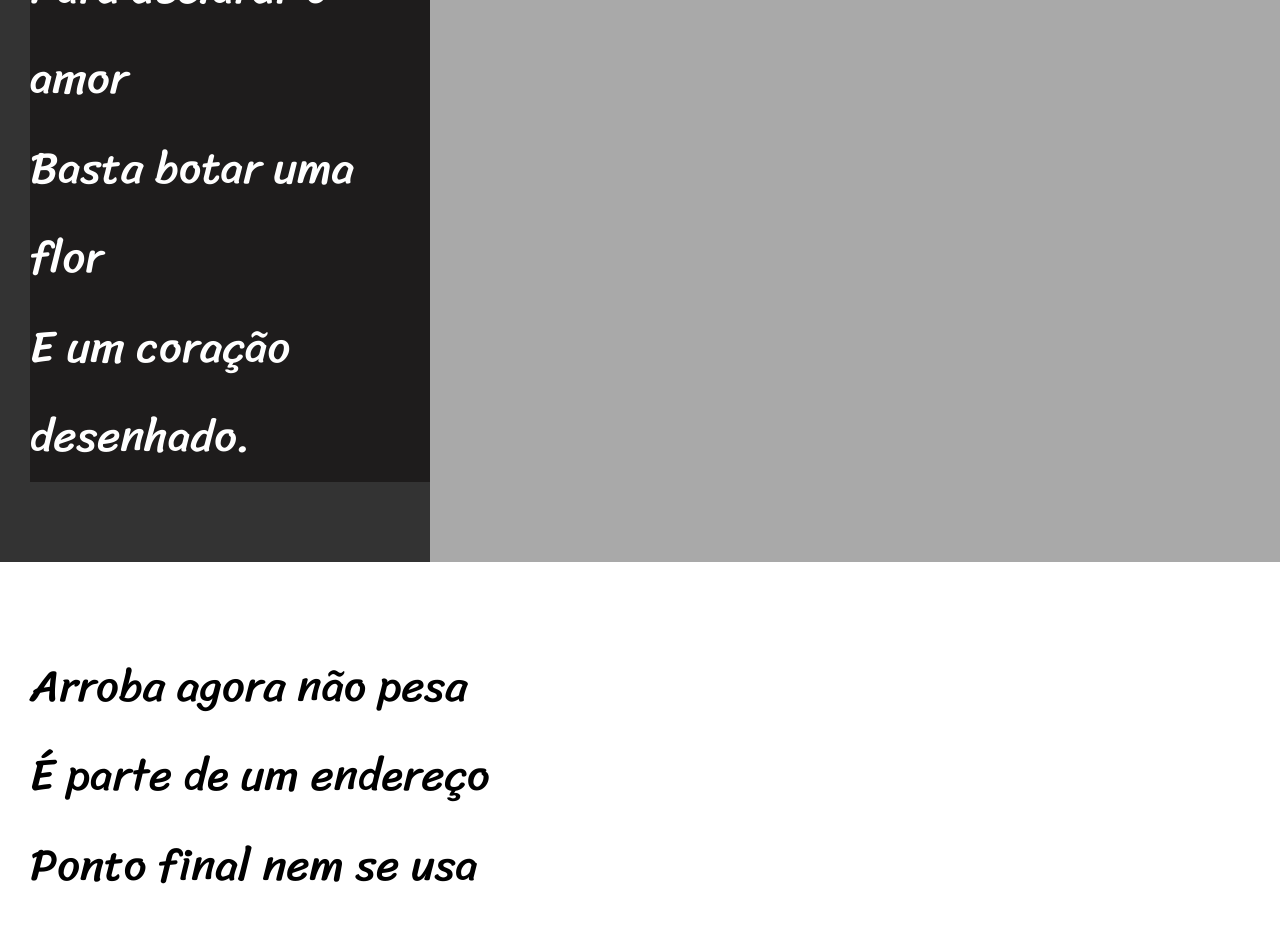
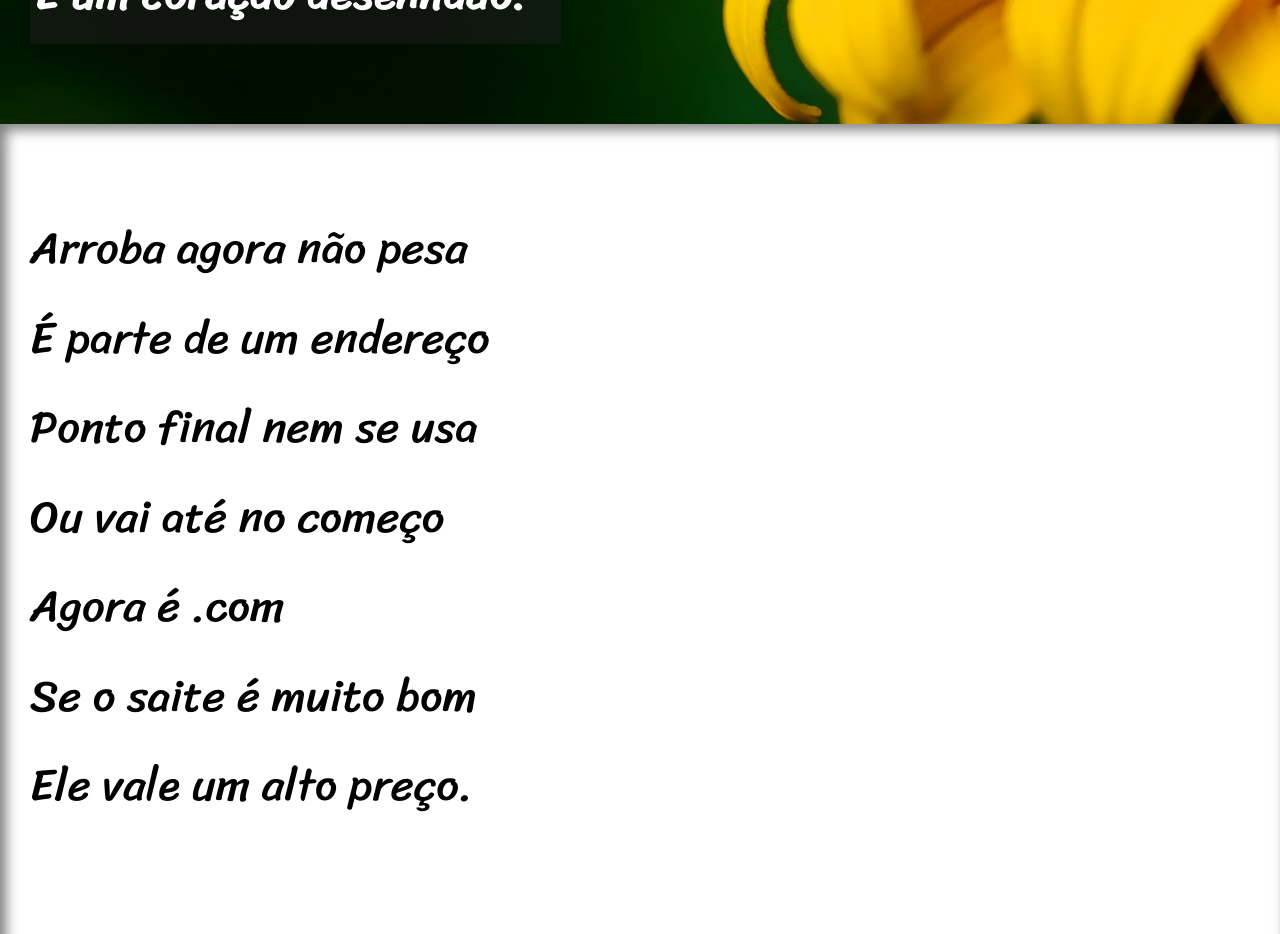
Before and after one commit to ToniLisboa/HTML_CSS, a plain HTML site: page Desafios/Desafio012/index.html in a window 1280 px wide. Shown: the part 1860-2794 px from the top of the page. Drawn offline with Linux system fonts and the light colour scheme; a web font is replaced by a local one.

Commit message:
Finalizei o desafio 12

```diff
--- a/Desafios/Desafio012/index.html
+++ b/Desafios/Desafio012/index.html
@@ -26,7 +26,7 @@ Por <a href="https://www.recantodasletras.com.br/poesias/3186743" target="_blank
 </section>
 
 
-<section class="imagem">
+<section class="imagem" id="img01">
     <p>
         Não é mais como era antes<br>
         É tudo abreviado<br>
@@ -52,7 +52,7 @@ Por <a href="https://www.recantodasletras.com.br/poesias/3186743" target="_blank
     </p>
 </section>
 
-<section class="imagem">
+<section class="imagem" id="img02">
     <p>
         Pra piorar a liguagem<br>
         O emoticom é um risco<br>
@@ -84,9 +84,7 @@ Por <a href="https://www.recantodasletras.com.br/poesias/3186743" target="_blank
             Abriu outro aplicativo<br>
             O mundo ficou cativo<br>
             Da tecnologia do agora.
-            </p>
 
-          <p>
             Felizmente, pra orar<br>
             Não precisa de internet<br>
             Deus escuta todo mundo<br>
--- a/Desafios/Desafio012/style.css
+++ b/Desafios/Desafio012/style.css
@@ -15,7 +15,7 @@
 
 html, body{
     min-height: 100vh;
-    background-color: darkgray;
+    background-color: rgb(51, 51, 51);
     font-family: var(--fonte1) ;
 }
 header{
@@ -49,21 +49,41 @@ section{
     padding-left: 30px;
     font-family: var(--fonte3);
     font-size: 3.5vw;
+    background-color: white;
 
 }
+section > p{
+    padding-bottom:2em ;
+
+}
+
 section.normal{
     background-color: white;
     color: black;
-}
-section.imagem{
-    display: inline-block;
-    background-color: rgb(51, 51, 51);
+    box-shadow: inset 6px 6px 13px 0px rgba(0, 0, 0, 0.504);}
+section.imagem {
+    background-color: rgba(51, 51, 51, 0.446);
     color: white;
+    background-attachment: fixed;
+
 
 }
-section.imagem>p{
-    width: 400px;
-    background-color: rgb(30, 28, 28);
+section.imagem> p{
+    display: inline-block;
+    padding: 5px;
+    background-color: rgba(30, 28, 28, 0.514);
+    text-shadow: 1px 1px 0px;
+
+}
+section#img01{
+    background-image: url('imagens/background001.jpg');
+    background-position: right center;
+    background-size: cover;
+}
+section#img02{
+    background-image: url('imagens/background002.jpg');
+    background-size:cover;
+
 }
 
 footer{
```
